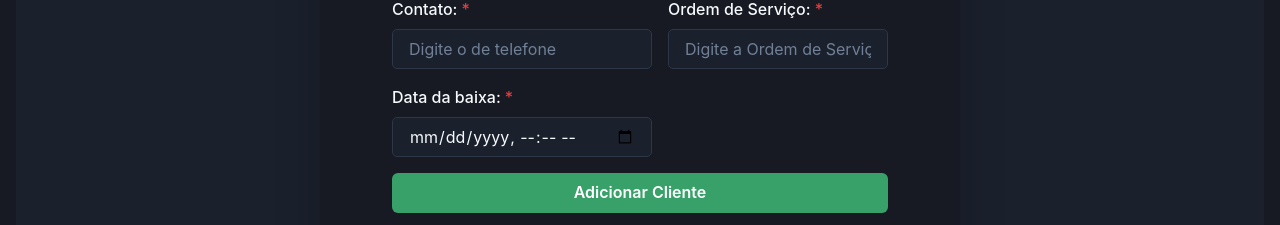
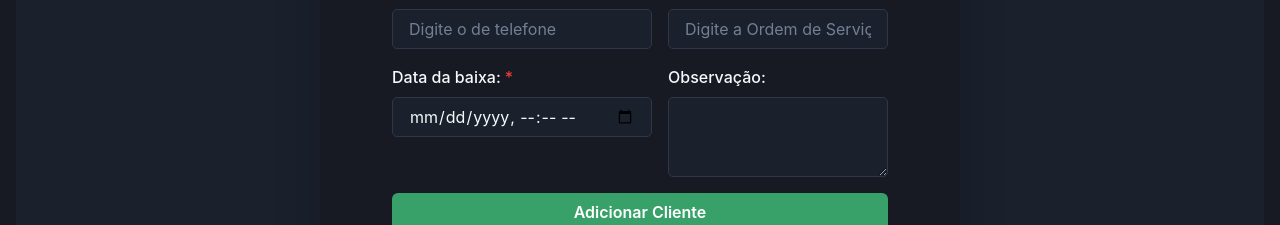
Before and after one commit to isaacmarcos-oficial/aparbsDash-web, a React (Vite) app: page / in a window 1280 px wide. Both pictures are taken after a click on the link "Novo cliente". Shown: the part 339-564 px from the top of the page. Built offline with nearby package versions, Linux system fonts and the light colour scheme; no server answers.

Commit message:
:feat: added notes in client

```diff
--- a/src/components/Tables/ClientsOs/ModalClient.tsx
+++ b/src/components/Tables/ClientsOs/ModalClient.tsx
@@ -15,6 +15,8 @@ import {
   Heading,
   Input,
   useToast,
+  FormControl,
+  Textarea,
 } from "@chakra-ui/react";
 import { RiCheckFill, RiEdit2Fill } from "react-icons/ri";
 import { InfoModal } from "./infoModal";
@@ -26,8 +28,8 @@ import moment from "moment";
 
 export function ModalClient(props: Client) {
   const { isOpen, onOpen, onClose } = useDisclosure();
+  const [isLoading, setIsLoading] = useState(false);
   const [editClient] = useMutation(EDIT_CLIENT);
-  const [isLoading, setIsLoading] = useState(false);
   const toast = useToast();
 
   const [values, setValues] = useState({
@@ -39,6 +41,7 @@ export function ModalClient(props: Client) {
     dischargeDate: moment(props.dischargeDate, "DD/MM/YYYY").isValid()
       ? moment(props.dischargeDate, "DD/MM/YYYY").toISOString()
       : null,
+    note: props.note,
     sentToday: props.sentToday,
     sentThreeDays: props.sentThreeDays,
     sentSevenDays: props.sentSevenDays,
@@ -46,6 +49,8 @@ export function ModalClient(props: Client) {
     sentThreeMonths: props.sentThreeMonths,
     sentSixMonths: props.sentSixMonths,
   });
+
+  const [note, setNote] = useState(props.note || "");
 
   const handleInputChange = (name: string, value: string) => {
     setValues((prevValues) => ({
@@ -55,7 +60,7 @@ export function ModalClient(props: Client) {
   };
 
   const handleEditClient = async () => {
-    setIsLoading(true)
+    setIsLoading(true);
     try {
       await editClient({
         variables: {
@@ -83,7 +88,7 @@ export function ModalClient(props: Client) {
         isClosable: true,
       });
     }
-    setIsLoading(false)
+    setIsLoading(false);
   };
 
   return (
@@ -176,6 +181,18 @@ export function ModalClient(props: Client) {
                   rounded="5"
                 />
               </Flex>
+              <FormControl id="note">
+                <FormLabel>Observação:</FormLabel>
+                <Textarea
+                  value={note}
+                  onChange={(e) => setNote(e.target.value)}
+                  name="note"
+                  rounded="5"
+                  bg="gray.800"
+                  borderColor="gray.700"
+                  _hover={{ borderColor: "gray.700" }}
+                />
+              </FormControl>
             </Grid>
             <Grid
               w="100%"
--- a/src/components/Tables/ClientsOs/ModalNewClient.tsx
+++ b/src/components/Tables/ClientsOs/ModalNewClient.tsx
@@ -14,6 +14,7 @@ import {
   useDisclosure,
   useToast,
   ModalCloseButton,
+  Textarea,
 } from "@chakra-ui/react";
 import { RiAddLine } from "react-icons/ri";
 import { useMutation } from "@apollo/client";
@@ -37,6 +38,7 @@ export function ModalNewClient() {
       serviceOrder: formData.get("serviceOrder") as string,
       clientNumber: formData.get("clientNumber") as string,
       dischargeDate: formData.get("dischargeDate") as string,
+      note: formData.get("note") as string,
       sentToday: false,
       sentThreeDays: false,
       sentSevenDays: false,
@@ -143,7 +145,7 @@ export function ModalNewClient() {
                     <FormControl id="phone" isRequired>
                       <FormLabel>Contato:</FormLabel>
                       <Input
-                        type="tel"
+                        type="number"
                         name="phone"
                         placeholder="Digite o de telefone"
                         rounded="5"
@@ -176,6 +178,16 @@ export function ModalNewClient() {
                         _hover={{ borderColor: "gray.700" }}
                       />
                     </FormControl>
+                    <FormControl id="note">
+                      <FormLabel>Observação:</FormLabel>
+                      <Textarea
+                        name="note"
+                        rounded="5"
+                        bg="gray.800"
+                        borderColor="gray.700"
+                        _hover={{ borderColor: "gray.700" }}
+                      />
+                    </FormControl>
                   </Grid>
                   <Button
                     isLoading={isLoading}
--- a/src/components/Tables/ClientsOs/index.tsx
+++ b/src/components/Tables/ClientsOs/index.tsx
@@ -45,10 +45,19 @@ interface ClientsTableType {
   clientNameFilter: string;
 }
 
-export function ClientsTable({ selectedFilter, clientNumberFilter, clientNameFilter }: ClientsTableType) {
+export function ClientsTable({
+  selectedFilter,
+  clientNumberFilter,
+  clientNameFilter,
+}: ClientsTableType) {
   const { data, loading, refetch } = useQuery<{ clientsFiltered: Client[] }>(
     GET_CLIENTS_FILTER,
-    { variables: {clientNumber: clientNumberFilter, clientName: clientNameFilter} }
+    {
+      variables: {
+        clientNumber: clientNumberFilter,
+        clientName: clientNameFilter,
+      },
+    }
   );
 
   const cancelRef = useRef<HTMLButtonElement>(null);
@@ -59,7 +68,9 @@ export function ClientsTable({ selectedFilter, clientNumberFilter, clientNameFil
   const onClose = () => setIsOpen(false);
 
   // const filteredClients = data?.clientsFiltered ?? [];
-  const filteredClients = data ? filterClients(data.clientsFiltered, selectedFilter) : [];
+  const filteredClients = data
+    ? filterClients(data.clientsFiltered, selectedFilter)
+    : [];
 
   const [deleteClient] = useMutation<
     { deleteClient: string },
@@ -105,9 +116,10 @@ export function ClientsTable({ selectedFilter, clientNumberFilter, clientNameFil
     return dateB - dateA;
   };
 
-  // console.log(filteredClients)
   // const sortedClients = filteredClients.slice().sort(sortByDischargeDate);
-  const sortedClients = filteredClients ? filteredClients.slice().sort(sortByDischargeDate) : [];
+  const sortedClients = filteredClients
+    ? filteredClients.slice().sort(sortByDischargeDate)
+    : [];
 
   return (
     <>
@@ -171,6 +183,7 @@ export function ClientsTable({ selectedFilter, clientNumberFilter, clientNameFil
                     dischargeDate={dayjs(parseInt(client.dischargeDate)).format(
                       "DD/MM/YYYY"
                     )}
+                    note={client.note}
                     sentToday={client.sentToday}
                     sentThreeDays={client.sentThreeDays}
                     sentSevenDays={client.sentSevenDays}
--- a/src/components/Tables/ClientsOs/infoModal.tsx
+++ b/src/components/Tables/ClientsOs/infoModal.tsx
@@ -1,13 +1,14 @@
 import { Flex, FormLabel, Input, } from "@chakra-ui/react";
 
 interface InfoModalProps {
+  initialValue?: string
   label: string;
-  info: string
+  info?: string
   infoType: string;
   onChange: (value: string) => void;
 }
 
-export function InfoModal({ info, label, infoType, onChange }: InfoModalProps) {
+export function InfoModal({ info, initialValue, label, infoType, onChange }: InfoModalProps) {
   return (
     <Flex align="center" w="100%" justify="space-between">
       <FormLabel
@@ -19,6 +20,7 @@ export function InfoModal({ info, label, infoType, onChange }: InfoModalProps) {
         {label}:
       </FormLabel>
       <Input
+        value={initialValue}
         placeholder={info}
         borderColor="gray.700"
         type={infoType}
--- a/src/contexts/Typing.tsx
+++ b/src/contexts/Typing.tsx
@@ -5,6 +5,7 @@ export interface Client {
   serviceOrder: string;
   clientNumber: string;
   dischargeDate: string;
+  note?: string
   sentToday: boolean;
   sentThreeDays: boolean;
   sentSevenDays: boolean;
--- a/src/lib/queries.tsx
+++ b/src/lib/queries.tsx
@@ -28,6 +28,7 @@ export const GET_CLIENTS_FILTER = gql`
       serviceOrder
       clientNumber
       dischargeDate
+      note
       sentToday
       sentThreeDays
       sentSevenDays
@@ -54,6 +55,7 @@ export const CREATE_CLIENT = gql`
       serviceOrder
       clientNumber
       dischargeDate
+      note
       sentToday
       sentThreeDays
       sentSevenDays
@@ -73,6 +75,7 @@ export const EDIT_CLIENT = gql`
       serviceOrder
       clientNumber
       dischargeDate
+      note
       sentToday
       sentThreeDays
       sentSevenDays
```
